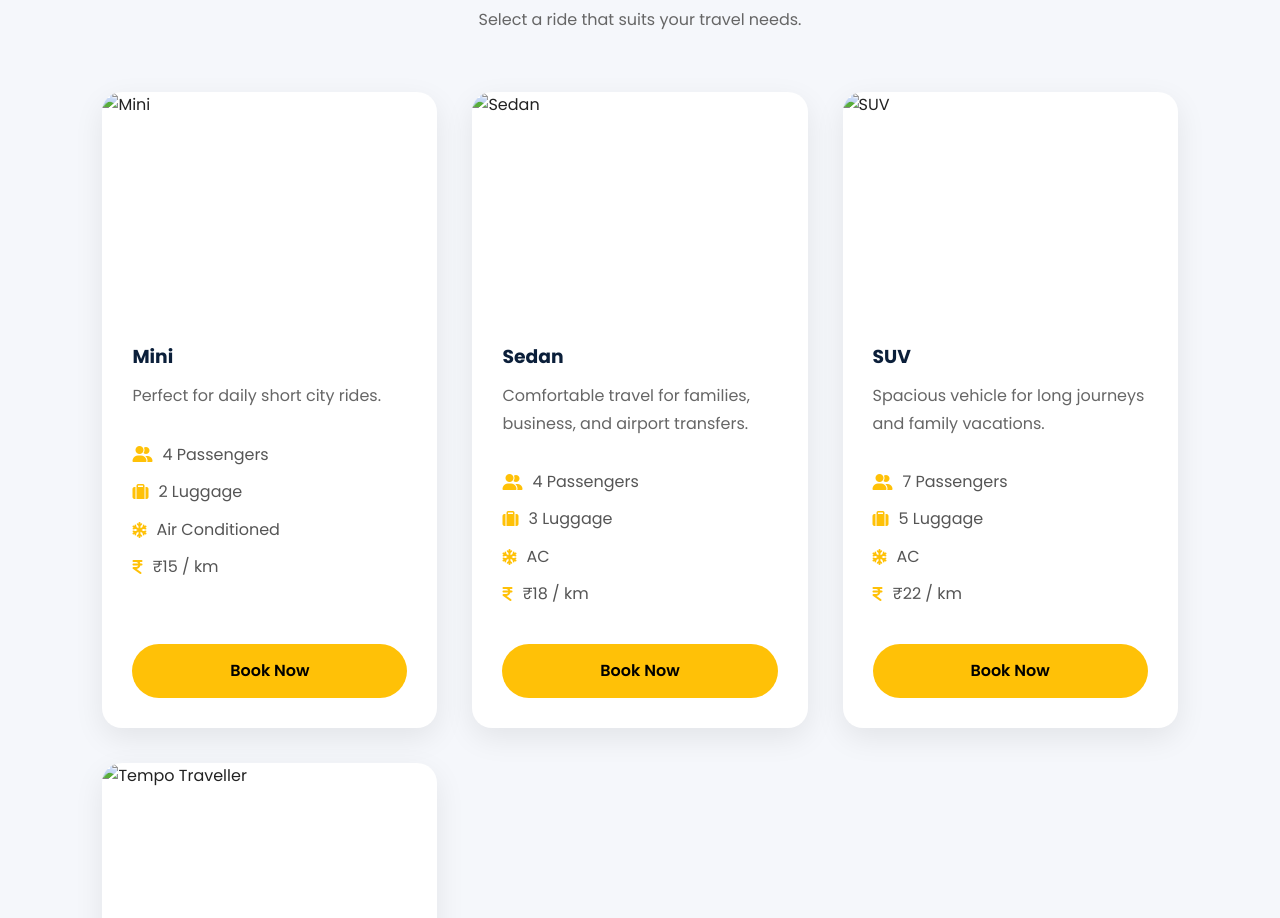
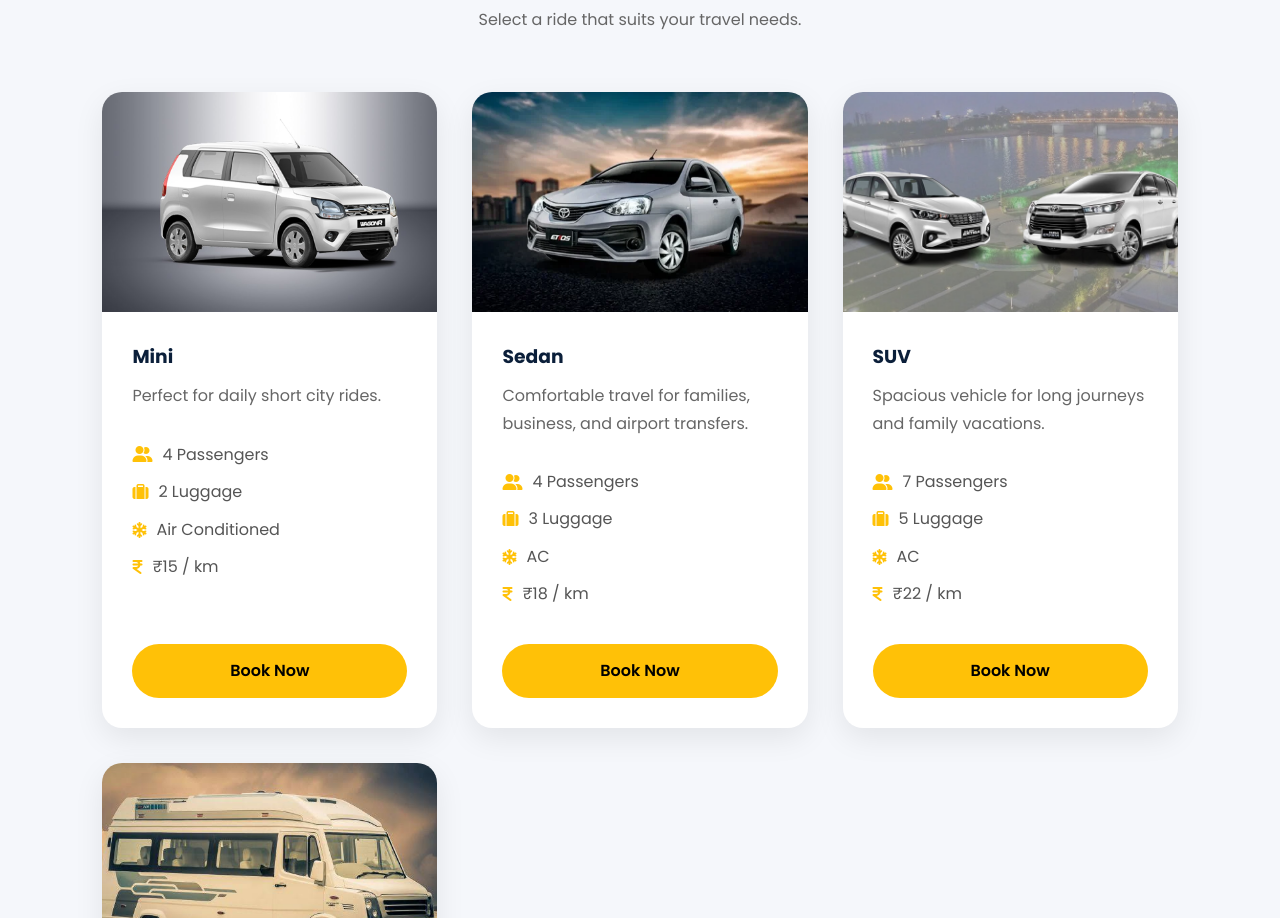
Before and after one commit to raghulsiva0421-wq/Taxi-Booking-Website, a plain HTML site: page fleet.html in a window 1280 px wide. Shown: the part 534-1452 px from the top of the page. Drawn offline with Linux system fonts and the light colour scheme; files whose address does not match are found by name.

Commit message:
fleet.html

```diff
--- a/fleet.html
+++ b/fleet.html
@@ -21,7 +21,7 @@
 
 <body>
 
-    <!-- ================= NAVBAR ================= -->
+    <!-- NAVBAR -->
 
     <header>
 
@@ -53,7 +53,7 @@
 
     </header>
 
-    <!-- ================= PAGE BANNER ================= -->
+    <!-- PAGE BANNER -->
 
     <section class="page-banner">
 
@@ -85,7 +85,7 @@
 
             <div class="fleet-box">
 
-                <img src="images/mini.jpg" alt="Mini">
+                <img src="mini.jpg" alt="Mini">
 
                 <div class="fleet-content">
 
@@ -117,7 +117,7 @@
 
             <div class="fleet-box">
 
-                <img src="images/Sedan.webp" alt="Sedan">
+                <img src="Sedan.webp" alt="Sedan">
 
                 <div class="fleet-content">
 
@@ -148,7 +148,7 @@
 
             <div class="fleet-box">
 
-                <img src="images/suv.jpg" alt="SUV">
+                <img src="suv.jpg" alt="SUV">
 
                 <div class="fleet-content">
 
@@ -180,7 +180,7 @@
 
             <div class="fleet-box">
 
-                <img src="images/tempo.jpg" alt="Tempo Traveller">
+                <img src="tempo.jpg" alt="Tempo Traveller">
 
                 <div class="fleet-content">
 
@@ -212,7 +212,7 @@
 
     </section>
 
-    <!-- ================= FOOTER ================= -->
+    <!-- FOOTER -->
 
     <footer>
 
```
